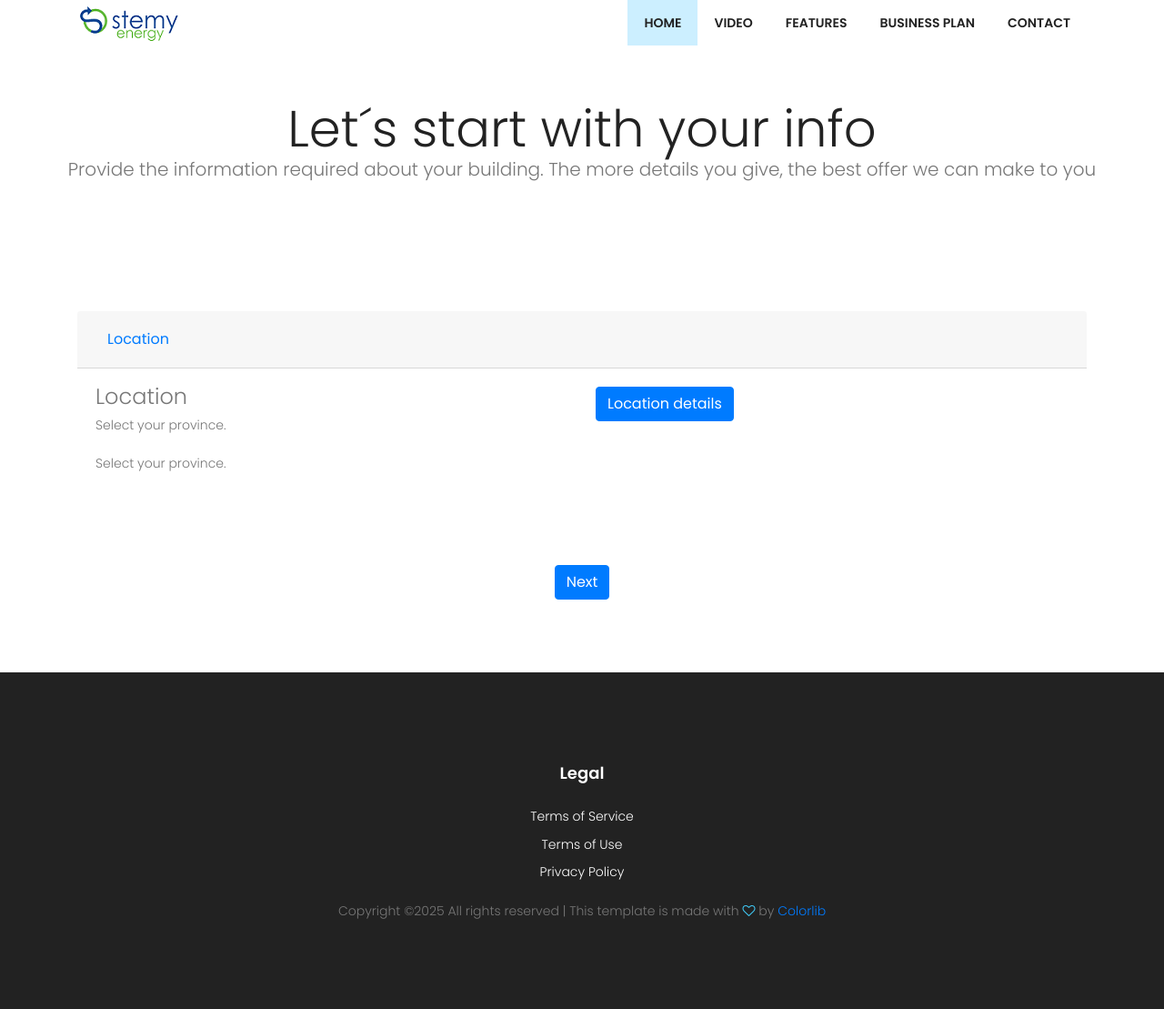
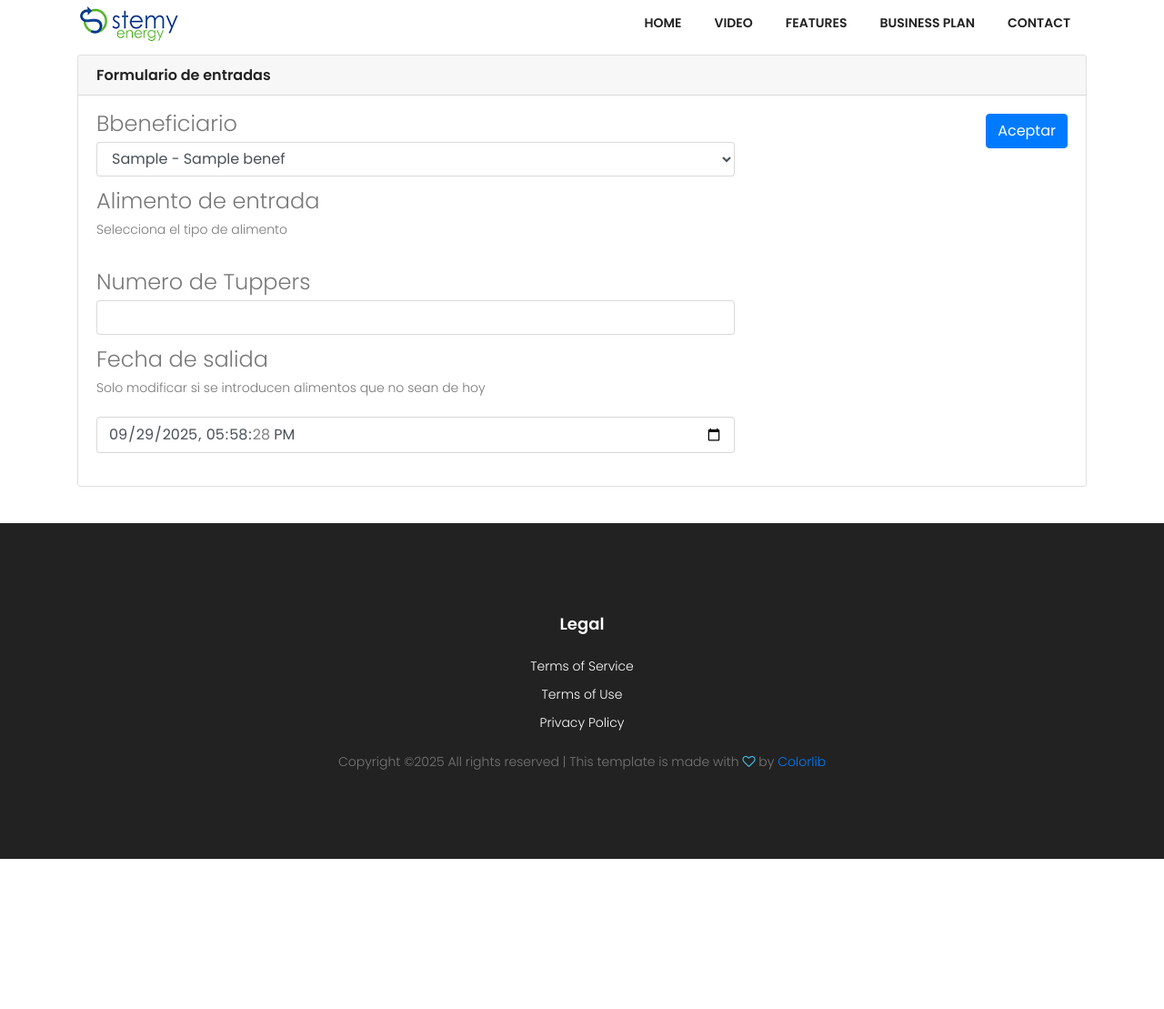
Before and after one commit to JDouss/refood-py, a Django app: page /salidas/ in a window 1280 px wide. Shown: the whole page at 91% size. After the commit the page ends 944 px from the top, so only its background shows below. Run offline with Django 5.2, Linux system fonts and the light colour scheme; tables that the repository leaves empty hold one stand-in row (values such as "Sample post"); some libraries are stand-ins or nearby versions.

Commit message:
feat: Insertar entradas y terminar formulario salidas
Hacemos la inserción de las entradas, y creamos el formulario de salidas
Ambos están probados y funcionan.

```diff
--- a/refood_app/forms.py
+++ b/refood_app/forms.py
@@ -1,12 +1,36 @@
+from datetime import datetime,timedelta
 from email.policy import default
 
 from django import forms
 from django.db import connections
 from django.utils import timezone
-from .models import AlEnt
+from .models import AlEnt,TipoAl,Donante,Benef
 
-def get_alimentos_entrada():
-    return AlEnt.objects.values_list('id_market', 'description')
+def get_tipos_alimentos():
+    return TipoAl.objects.values_list('id', 'nombre_alimento')
+
+def get_donantes():
+    return Donante.objects.values_list('id','nombre')
+
+def get_beneficiarios():
+    beneficiarios = Benef.objects.filter(activo=1).values_list("id", "id_beneficiario", "nombre_representante")
+    return [
+        (b[0], f"{b[1]} - {b[2]}")
+        for b in beneficiarios
+    ]
+
+def get_alimentos_entrada(fecha_llegada: datetime):
+    al_entrada = (AlEnt.objects.filter(
+        fecha_y_hora_entrada__gt=fecha_llegada
+    ).select_related(
+        "donante", "tipo_al"
+    ).values_list(
+        "id", "tipo_al__nombre_alimento", "donante__nombre"
+    ))
+    return [
+        (a[0], f"{a[1]} - {a[2]}")
+        for a in al_entrada
+    ]
 
 
 class MenuPrincipalForm(forms.Form):
@@ -14,8 +38,14 @@
         ('entradas', 'Entradas'),
         ('salidas', 'Salidas'),
     ]
-    tipo_form = forms.ChoiceField(widget=forms.Select(attrs={'id': 'id_menu_principal', 'name': 'tipo_formulario'}),
-                                 choices=TIPO_CHOICES)
+    tipo_form = forms.ChoiceField(
+        widget=forms.Select(
+            attrs={
+                'id': 'id_menu_principal', 'name': 'tipo_formulario'
+            }
+        ),
+        choices=TIPO_CHOICES
+    )
 
 class EntradasForm(forms.Form):
     TIPO_ALIMENTO = [
@@ -28,18 +58,23 @@
             'id': 'id_nombre_alimento_entrada',
             'class': 'form-control'
         }),
-        choices=TIPO_ALIMENTO,
+        choices=get_tipos_alimentos(),
         required=True
     )
     peso = forms.DecimalField(
-        widget=forms.NumberInput(attrs={
-            'class': 'form-control'
-        }),
+        widget=forms.NumberInput(
+            attrs={
+                'class': 'form-control'
+            }
+        ),
         required=True
     )
-    donante = forms.ChoiceField(widget=forms.Select(attrs={'id': 'id_donante'}),
-                                choices=['D1','D2','D3'],
-                                  required=True)
+    donante = forms.ChoiceField(
+        widget=forms.Select(
+            attrs={'id': 'id_donante'}),
+        choices=get_donantes(),
+        required=True
+    )
     fecha_llegada = forms.DateTimeField(
         widget=forms.DateTimeInput(
             attrs={
@@ -52,13 +87,40 @@
     )
 
 class SalidasForm(forms.Form):
-    building_type = forms.ChoiceField(widget=forms.Select(attrs={'id': 'id_build_type'}), choices=['A'],
-                                      required=False)
-    dimension = forms.CharField(widget=forms.TextInput(attrs={'id': 'dimension'}),
-                                required=False)
-    eff_class = forms.ChoiceField(widget=forms.Select(attrs={'id': 'id_build_eff'}), choices=['A'],
-                                  required=False)
-    holiday_begin = forms.DateField(widget=forms.SelectDateWidget(attrs={'id': 'date_beg'}),
-                                    required=False)
-    holiday_end = forms.DateField(widget=forms.SelectDateWidget(attrs={'id': 'date_end'}),
-                                  required=False)
+    fecha_salida = forms.DateTimeField(
+        widget=forms.DateTimeInput(
+            attrs={
+                'type': 'datetime-local',  # HTML5 date+time picker
+                'class': 'form-control',
+            }
+        ),
+        required=True,
+        initial=timezone.now,  # inicializa con la fecha/hora actual
+    )
+
+    al_entrada = forms.MultipleChoiceField(
+        widget=forms.CheckboxSelectMultiple,  # o forms.SelectMultiple para un <select multiple>
+        choices=[],  # se rellenará dinámicamente en __init__
+        required=True,
+    )
+
+    beneficiario = forms.ChoiceField(
+        widget=forms.Select(attrs={'class': 'form-control'}),
+        choices=[],  # se rellenará dinámicamente en __init__
+        required=True,
+    )
+
+    num_tuppers = forms.IntegerField(
+        widget=forms.NumberInput(attrs={'class': 'form-control', 'min': 1}),
+        required=True,
+        min_value=1
+    )
+
+    def __init__(self, *args, fecha_llegada=None, **kwargs):
+        super().__init__(*args, **kwargs)
+        if fecha_llegada is None:
+            fecha_llegada = timezone.now() - timedelta(hours=12)
+        self.fecha_salida_val = fecha_llegada  # guardamos para usar en get_al_entrada
+        # Rellenar choices dinámicamente en cada instancia del formulario
+        self.fields['al_entrada'].choices = get_alimentos_entrada(fecha_llegada=fecha_llegada)
+        self.fields['beneficiario'].choices = get_beneficiarios()
--- a/refood_app/models.py
+++ b/refood_app/models.py
@@ -63,7 +63,7 @@
 
 
 class AlSal(models.Model):
-    fecha_salida = models.DateField()
+    fecha_salida = models.DateTimeField()
     benef = models.ForeignKey(Benef, on_delete=models.CASCADE)
     al_ent = models.ForeignKey(AlEnt, on_delete=models.CASCADE)
 
--- a/refood_app/templates/refood_app/salidas.html
+++ b/refood_app/templates/refood_app/salidas.html
@@ -8,79 +8,58 @@
 {% endblock stylesheets %}
 
 {% block content %}
-<!-- Start Generic Area -->
-<section class="about-generic-area section-gap-60" id="home">
-	<div class="pricing-header px-3 py-3 pt-md-5 pb-md-4 mx-auto text-center">
-		<h1 class="display-4">Let´s start with your info</h1>
-		<p class="lead">Provide the information required about your building. The more details you give, the best offer we can make to you</p>
-	</div>
-</section>
 <section class="about-generic-area section-gap-60">
   <div class="container">
-			<!--- Trying stuff --->
-			<form action="{% url 'refood_app:salidas' %}" method="post">
+    <form method="post" action="{% url 'salidas' %}">
       {% csrf_token %}
-				<div id="accordion">
-					<div class="login-form">
-					<div class="card-header" id="headingOne">
-					  <h5 class="mb-0">
-						<button class="btn btn-link" data-toggle="collapse" data-target="#collapseOne" aria-expanded="true" aria-controls="collapseOne">
-						  Location
-						</button>
-					  </h5>
+      <div class="card">
+        <div class="card-header" id="headingTwo">
+          <h5 class="mb-0">Formulario de entradas</h5>
         </div>
-
-					<div id="collapseOne" class="collapse show" aria-labelledby="headingOne" data-parent="#accordion">
         <div class="card-body">
           <div class="row">
-							<div class="login-form col-md-6">
+            <!-- Columna izquierda: formulario -->
+            <div class="col-md-8">
 				<fieldset>
-									<legend> Location </legend>
-									<p>Select your province.</p>
-										{{form.province}}
-									<p>Select your province.</p>
-									<div id="drop_town">
-										{{form.town}}
+                <legend>Bbeneficiario</legend>
+                <div class="form-group">
+                  {{ form.beneficiario }}
+                </div>
+              </fieldset>
+              <fieldset>
+                <legend>Alimento de entrada</legend>
+                <p>Selecciona el tipo de alimento</p>
+                <div class="form-group row">
+                  {{ form.al_entrada }}
+                </div>
+              </fieldset>
+
+              <fieldset>
+                <legend>Numero de Tuppers</legend>
+                <div class="form-group">
+                  {{ form.num_tuppers }}
+                </div>
+              </fieldset>
+
+              <fieldset>
+                <legend>Fecha de salida</legend>
+                <p>Solo modificar si se introducen alimentos que no sean de hoy</p>
+                <div class="form-group">
+                  {{ form.fecha_salida }}
                 </div>
               </fieldset>
             </div>
-							<div class="login-form col-md-6">
-								<fieldset>
-										<legend>
-											<a class="btn btn-primary" data-toggle="collapse" href="#collapseExample1" role="button" aria-expanded="false" aria-controls="collapseExample1">
-												Location details
-											</a>
-										</legend>
-										<div class="collapse" id="collapseExample1">
-											<legend> Location details</legend>
-											<p>Introduce information about your location</p>
-											<p>
-												{{form.longitude}}
-												<label for="longitude">Longitude</label>
-											</p>
-											<p>
-												{{form.latitude}}
-												<label for="latitude">Latitude</label>
-											</p>
-										</div>
-										</fieldset>
+
+            <!-- Columna derecha: botón -->
+            <div class="col-md-4 d-flex align-items-start justify-content-end">
+              <button type="submit" class="btn btn-primary">Aceptar</button>
             </div>
           </div>
         </div>
       </div>
-						  </div>
-						</div>
-				<section class="about-generic-area section-gap-60">
-					<div class="container">
-						<div class="row justify-content-center d-flex">
-							<button type="submit" class="btn btn-primary">Next</button>
-						</div>
-					</div>
-				</section>
     </form>
   </div>
 </section>
-
 
 {% endblock %}
 
--- a/refood_app/views.py
+++ b/refood_app/views.py
@@ -2,6 +2,7 @@
 from django.shortcuts import redirect, render
 
 from .forms import MenuPrincipalForm,EntradasForm,SalidasForm
+from .models import AlEnt,Donante,TipoAl,AlSal,Benef
 
 @login_required
 def redirigir_por_grupo(request):
@@ -16,26 +17,28 @@
     return render(request, 'refood_app/menu_principal.html', {'form': MenuPrincipalForm()})
 
 
-def redirigir_formulario(request):
-    tipo_form = request.GET.get('tipo_form')
-    if tipo_form == 'entradas':
-        return redirect('entradas')
-    elif tipo_form == 'salidas':
-        return redirect('salidas')
-    else:
-        return redirect('menu_principal')  # fallback si no hay tipo válido
-
-
-
 def entradas(request):
     # if this is a POST request we need to process the form data
     if request.method == 'POST':
-        # create a form instance and populate it with data from the request:
         form = EntradasForm(request.POST)
-        # check whether it's valid:
-        # process the data in form.cleaned_data as required
-        # redirect to a new URL
-        # Aqui copio a la DB los datos de localización
+        if form.is_valid():
+            # Obtener datos del formulario
+            peso = form.cleaned_data['peso']
+            fecha_llegada = form.cleaned_data['fecha_llegada']
+            donante_id = form.cleaned_data['donante']
+            tipo_al_id = form.cleaned_data['nombre_alimento']
+
+            # Crear instancia del modelo
+            AlEnt.objects.create(
+                peso=peso,
+                donante=Donante.objects.get(id=donante_id),
+                tipo_al=TipoAl.objects.get(id=tipo_al_id),
+                fecha_y_hora_entrada=fecha_llegada,
+                fecha_y_hora_recogida=fecha_llegada,
+                fecha_y_hora_preparacion=fecha_llegada,
+            )
+
+            return redirect('entradas')
 
 
     form = EntradasForm()
@@ -47,14 +50,22 @@
 def salidas(request):
     # if this is a POST request we need to process the form data
     if request.method == 'POST':
-        # create a form instance and populate it with data from the request:
         form = SalidasForm(request.POST)
-        # check whether it's valid:
-        # process the data in form.cleaned_data as required
-        # redirect to a new URL
-        # Aqui copio a la DB los datos de localización
-        form = SalidasForm()
+        if form.is_valid():
+            fecha_salida = form.cleaned_data['fecha_salida']
+            beneficiario_id = form.cleaned_data['beneficiario']
+            al_entradas_ids = form.cleaned_data['al_entrada']
 
+            beneficiario = Benef.objects.get(id=beneficiario_id)
+
+            for al_ent_id in al_entradas_ids:
+                al_ent = AlEnt.objects.get(id=al_ent_id)
+                AlSal.objects.create(
+                    fecha_salida=fecha_salida,
+                    benef=beneficiario,
+                    al_ent=al_ent
+                )
+            return redirect('salidas')
 
     form = SalidasForm()
     return render(request, 'refood_app/salidas.html', {
```
Also changed, not shown: refood_app/templates/refood_app/entradas.html (+15 -13 lines), refood_app/migrations/0001_initial.py. Lines whose indentation alone changed are shown as unchanged.
